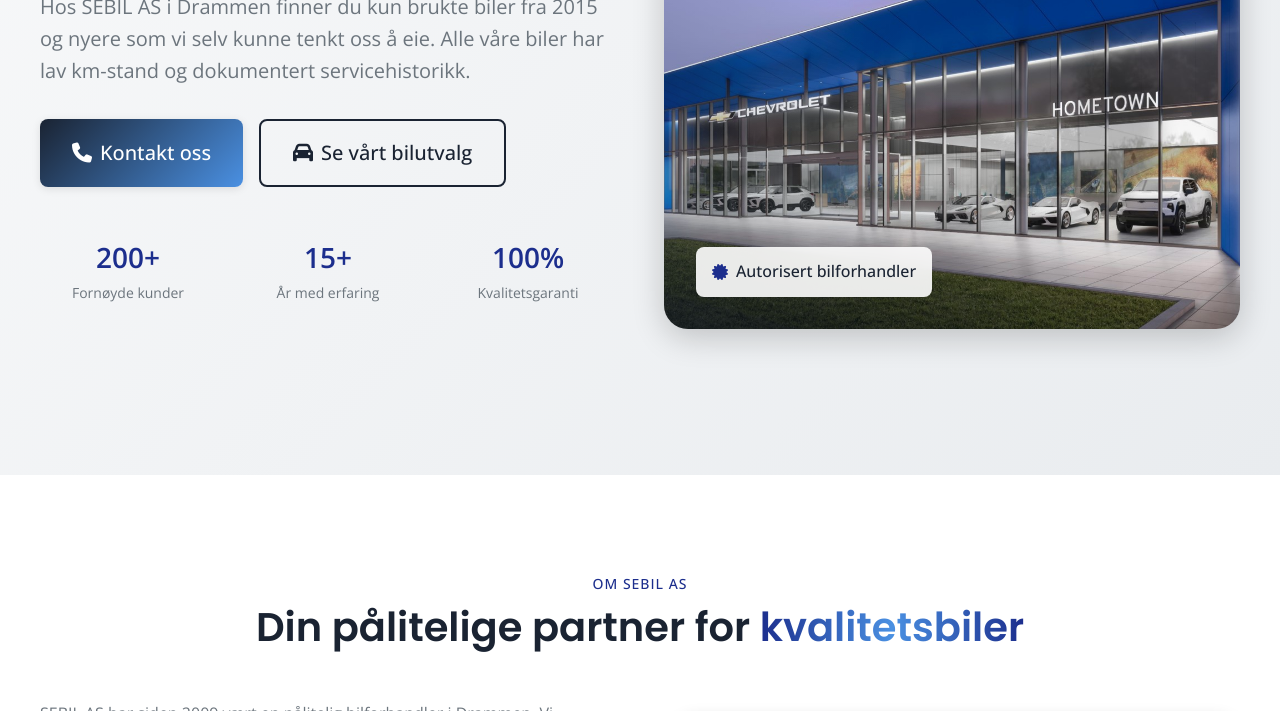
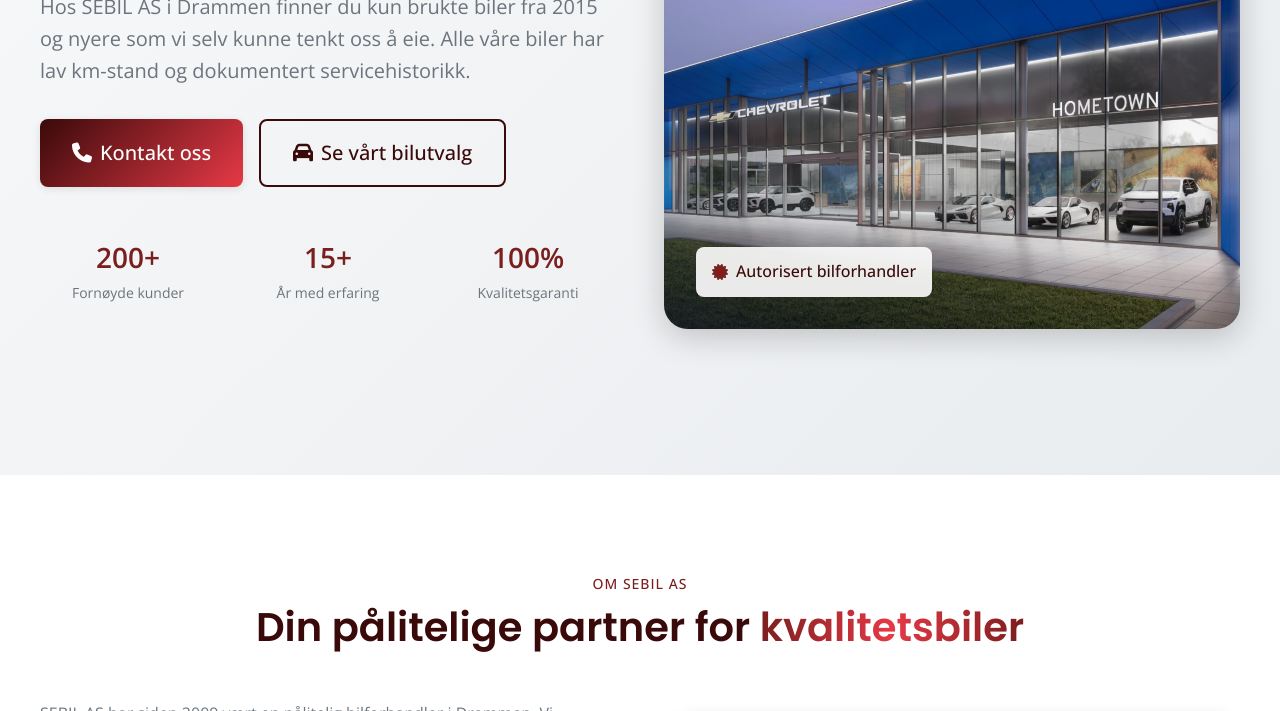
Before and after one commit to medcom-prog/sebil, a plain HTML site: page index.html in a window 1280 px wide. Shown: the part 325-1036 px from the top of the page. Drawn offline with nearby package versions, Linux system fonts and the light colour scheme; no server answers.

Commit message:
ny fokusfarge

```diff
--- a/css/style.css
+++ b/css/style.css
@@ -8,9 +8,9 @@
 /* ===== CSS VARIABLES ===== */
 :root {
     /* Colors */
-    --primary-color: #1a2332;
-    --secondary-color: #1c2e8d;
-    --accent-color: #4a90e2;
+    --primary-color: #3a0a0a;        /* Mørk rød-brun, for bakgrunn */
+  --secondary-color: #7b1e1e;      /* Dyp rød, for sekundære elementer */
+  --accent-color: #e63946;         /* Klar rød aksent, for knapper og highlights */
   --text-color: #2c3e50;
   --text-light: #6c757d;
   --white-color: #FFFFFF;
```
Also changed, not shown: assets/images/hero/logo-removebg-preview.png (deleted), assets/images/hero/logo.png, assets/images/hero/logo2.png (added). Lines whose indentation alone changed are shown as unchanged.
